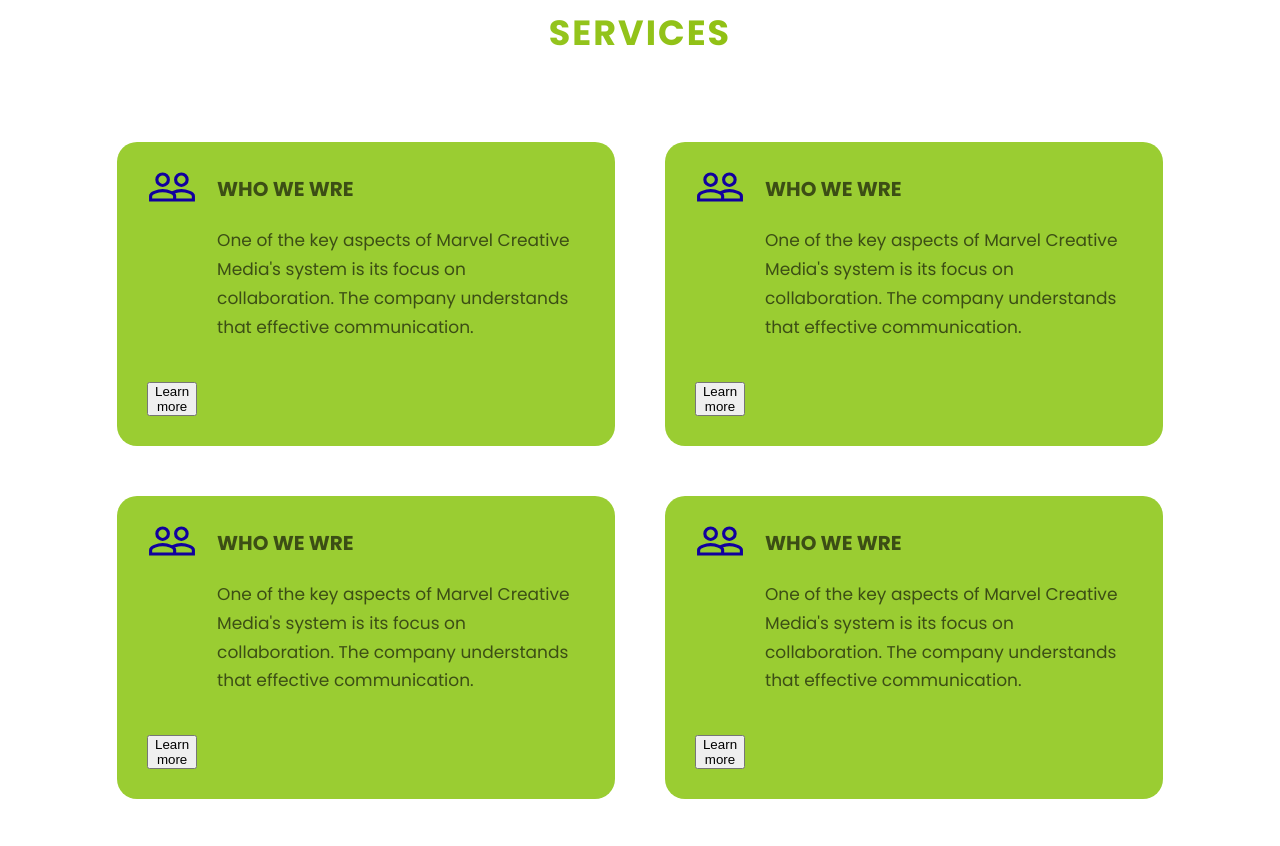
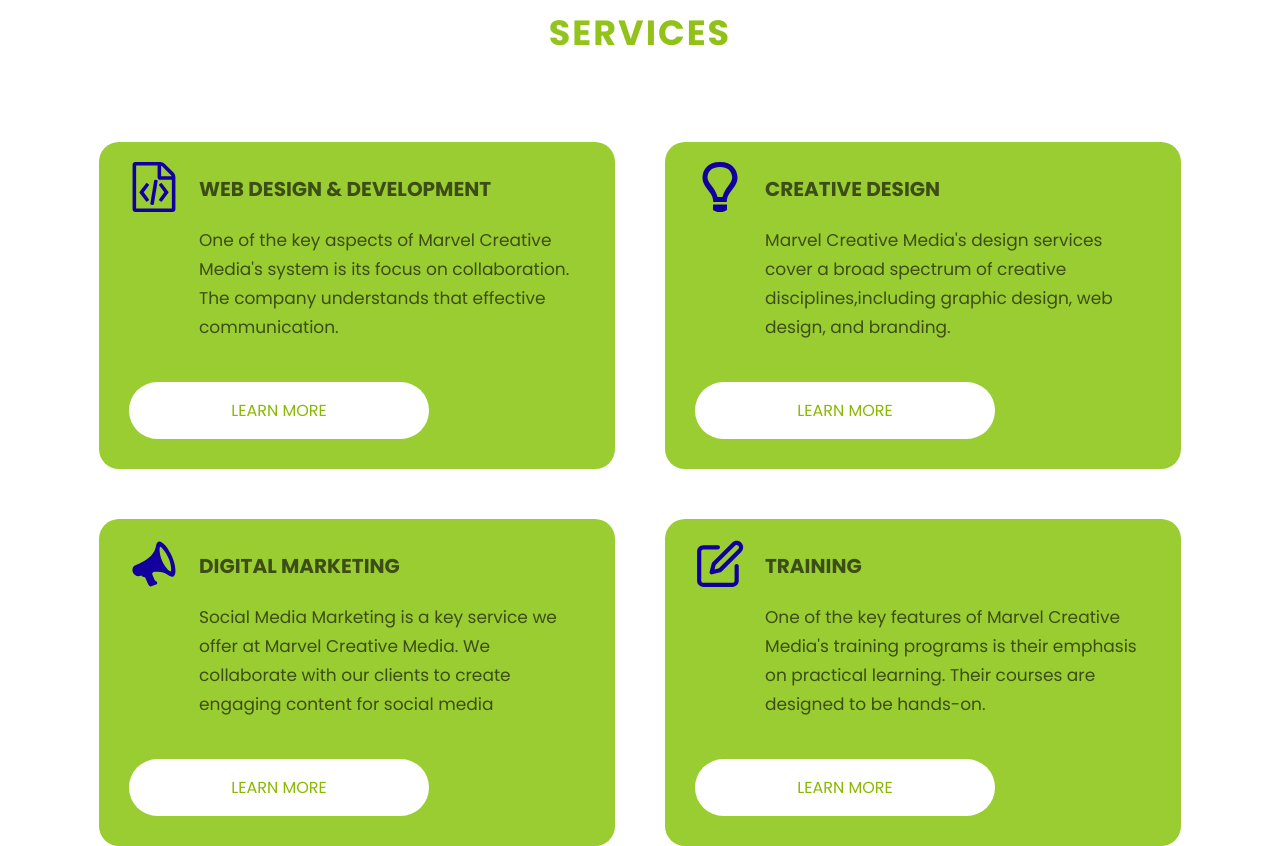
Before and after one commit to tsbproject/marvelcmedia, a website: page index.html in a window 1280 px wide. Shown: the part 1839-2685 px from the top of the page. Before the commit the page ends 2638 px from the top, so only its background shows below. Drawn offline with Linux system fonts and the light colour scheme.

Commit message:
[committed]

```diff
--- a/index.html
+++ b/index.html
@@ -140,7 +140,7 @@
             <section class="section-about">
                 <div class="u-center-text u-margin-buttom-big u-margin-top-medium">
                         <h2 class="heading-secondary">
-                            digital solutions that help businesses and individuals.
+                            digital solutions that help businesses and individuals
                         </h2>
                 </div>
 
@@ -165,62 +165,61 @@
                     </div>
             </section>
 
-            <section class="section-services mt-md">
+            <section class="section-home-services mt-md">
 
-                <div class="heading-secondary services-heading mb-hg"> Services</div>
-                <div class="services">
-                    <div class="service">
+                <div class="heading-secondary home-services-heading mb-hg"> Services</div>
+                <div class="home-services">
+                    <div class="home-service">
 
-                        <h2 class="heading-tertiary">who we wre</h2>
-                        <svg class="service__icon">
-                            <use href="img/sprite.svg#icon-people_outline"></use>
+                        <h2 class="heading-tertiary">Web design & development</h2>
+                        <svg class="home-service__icon">
+                            <use href="img/sprite.svg#icon-file-code-o"></use>
                         </svg>
                         <p class="paragraph">
                             One of the key aspects of Marvel Creative Media's system
                             is its focus on collaboration. The company understands
                             that effective communication.
                         </p>
-                        <button class="service__btn">Learn more</button>
+                        <a href="webdesign&development.html" class="btn btn--white btn--animated home-service__btn">Learn More</a>
                     </div>
 
-                    <div class="service">
-                        <svg class="service__icon">
-                            <use href="img/sprite.svg#icon-people_outline"></use>
+                    <div class="home-service">
+                        <svg class="home-service__icon">
+                            <use href="img/sprite.svg#icon-light-bulb"></use>
                         </svg>
-                        <h2 class="heading-tertiary">who we wre</h2>
+                        <h2 class="heading-tertiary">creative design</h2>
                         <p class="paragraph">
-                            One of the key aspects of Marvel Creative Media's system
-                            is its focus on collaboration. The company understands
-                            that effective communication.
+                            Marvel Creative Media's design services cover a broad spectrum of
+                             creative disciplines,including graphic design, web design, and branding.
                         </p>
-                        <button class="service__btn">Learn more</button>
+                        <a href="creative-design.html" class="btn btn--white btn--animated home-service__btn">Learn More</a>
                     </div>
 
 
-                    <div class="service">
-                        <svg class="service__icon">
-                            <use href="img/sprite.svg#icon-people_outline"></use>
+                    <div class="home-service">
+                        <svg class="home-service__icon">
+                            <use href="img/sprite.svg#icon-megaphone"></use>
                         </svg>
-                        <h2 class="heading-tertiary">who we wre</h2>
+                        <h2 class="heading-tertiary">Digital marketing</h2>
                         <p class="paragraph">
-                            One of the key aspects of Marvel Creative Media's system
-                            is its focus on collaboration. The company understands
-                            that effective communication.
+                            Social Media Marketing is a key service we offer at Marvel Creative Media.
+                            We collaborate with our clients to create engaging content for social media
                         </p>
-                        <button class=" btn--text">Learn more</button>
+                        <a href="digitalmarketing.html" class="btn btn--white btn--animated home-service__btn">Learn More</a>
                     </div>
 
-                    <div class="service">
-                        <svg class="service__icon">
-                            <use href="img/sprite.svg#icon-people_outline"></use>
+                    <div class="home-service">
+                        <svg class="home-service__icon">
+                            <use href="img/sprite.svg#icon-edit"></use>
                         </svg>
-                        <h2 class="heading-tertiary">who we wre</h2>
+                        <h2 class="heading-tertiary">Training</h2>
                         <p class="paragraph">
-                            One of the key aspects of Marvel Creative Media's system
-                            is its focus on collaboration. The company understands
-                            that effective communication.
+                            One of the key features of Marvel Creative Media's training
+                             programs is their emphasis on practical learning.
+                             Their courses are designed to be hands-on.
                         </p>
-                        <button class="service__btn">Learn more</button>
+                        <!-- <button class="btn">Learn more</button> -->
+                        <a href="about.html" class="btn btn--white btn--animated home-service__btn">Learn More</a>
                     </div>
                 </div>
 
--- a/sass/base/_base.scss
+++ b/sass/base/_base.scss
@@ -38,7 +38,7 @@
  .container.home-layout {
        display: grid;
 
-      grid-template-rows:  repeat(4, min-content);
+      grid-template-rows:  repeat(3, min-content);
       grid-template-columns: [full-start] minmax(6rem, 1fr)  [center-start] repeat(10, [col-start] minmax(min-content, 14rem) [col-end] ) [center-end] minmax(6rem, 1fr) [full-end];
 
 
@@ -58,27 +58,27 @@
 
 
       @media only screen and (max-width: $bp-medium) {
-         grid-template-rows:  repeat(3, min-content);
+         grgrid-template-rows: 110vh 150vh repeat(1, min-content);
          grid-template-columns: repeat(auto-fit, minmax(0, 1fr));
 
    }
 
 
       @media only screen and (max-width: $bp-small) {
-         grid-template-rows: 20vh 100vh min-content  300vw min-content repeat(9, min-content);
+         grid-template-rows: 110vh 140vh repeat(1, min-content);
          grid-template-columns: repeat(auto-fit, minmax(35rem, 1fr));
 
    }
 
       @media only screen and (max-width: $bp-smaller) {
-     grid-template-rows: 20vh 120vh min-content  300vw min-content repeat(9, min-content);
-     grid-template-columns: repeat(auto-fit, minmax(0vw, 1fr));
+      grid-template-rows: 110vh 115vh repeat(1, min-content);
+     grid-template-columns: repeat(auto-fit, minmax(0rem, 1fr));
 
  }
 
 
  @media only screen and (max-width: $bp-smallest) {
-   grid-template-rows: 110vh 120vh repeat(1, min-content);
+   grid-template-rows: 110vh 270vh  min-content;
      grid-template-columns: repeat(auto-fit, minmax(0vw, 1fr));
 
 
--- a/sass/layout/_header.scss
+++ b/sass/layout/_header.scss
@@ -11,6 +11,22 @@
 
     clip-path: polygon(0 0, 100% 0%, 100% 70%, 0% 100%);
     position: relative;
+
+    @media only screen and (max-width:$bp-medium) {
+      clip-path: polygon(0 0, 100% 0%, 100% 92%, 0% 100%);
+
+}
+
+    @media only screen and (max-width:$bp-small) {
+      clip-path: polygon(0 0, 100% 0%, 100% 92%, 0% 100%);
+
+}
+
+    @media only screen and (max-width:$bp-smaller) {
+      clip-path: polygon(0 0, 100% 0%, 100% 92%, 0% 100%);
+
+}
+
 
     @media only screen and (max-width:$bp-smallest) {
         clip-path: polygon(0 0, 100% 0%, 100% 90%, 0% 100%);
--- a/sass/pages/_home.scss
+++ b/sass/pages/_home.scss
@@ -4,10 +4,34 @@
     padding: 25rem 0 ;
     margin-top: -35vh;
 
+
+    @media only screen and (max-width:$bp-medium) {
+        padding: 10rem 0 ;
+        margin-top: -15vh;
+
+
+    }
+
+    @media only screen and (max-width:$bp-small) {
+        padding: 10rem 0 ;
+        margin-top: -15vh;
+
+
+    }
+
+
+    @media only screen and (max-width:$bp-smaller) {
+        padding: 10rem 0 ;
+        margin-top: -15vh;
+
+
+    }
+
+
     @media only screen and (max-width:$bp-smallest) {
         padding: 10rem 0 ;
         margin-top: -10vh;
-        // height: 200vh;
+
 
     }
 
@@ -26,17 +50,41 @@
     margin-bottom: 10rem;
     animation: fadeIn 2s;
 
+
+    @media only screen and (max-width:$bp-medium) {
+        grid-template-columns: repeat(1, 1fr);
+
+        // margin-top: 10rem;
+
+    }
+
+
+    @media only screen and (max-width:$bp-small) {
+        grid-template-columns: repeat(1, 1fr);
+
+        margin-top: 10rem;
+
+    }
+
+
+    @media only screen and (max-width:$bp-smaller) {
+        grid-template-columns: repeat(1, 1fr);
+
+        margin-top: 10rem;
+
+    }
+
     @media only screen and (max-width:$bp-smallest) {
         grid-template-columns: repeat(1, 1fr);
 
         margin-top: 10rem;
-        margin-bottom: 0rem;
+
     }
 }
 
 
 
-.section-services {
+.section-home-services {
     grid-column: col-start 2 / col-start 10;
 
     display: grid;
@@ -67,7 +115,7 @@
     }
 }
 
-.services-heading {
+.home-services-heading {
     justify-content: center;
     align-content: center;
     text-align: center;
@@ -76,7 +124,7 @@
 }
 
 
-.services {
+.home-services {
     display: grid;
 
 
@@ -105,7 +153,7 @@
 
     @media only screen and (max-width:$bp-smallest) {
         grid-template-columns: repeat(1, 1fr);
-        padding: 3rem 3rem;
+        padding: 3rem 0;
 
     }
 
@@ -115,7 +163,7 @@
 }
 
 
-.service {
+.home-service {
     background-color: $color-primary-yellowgreen-light;
     display: grid;
     grid-template-columns: min-content 1fr;
@@ -123,6 +171,11 @@
     row-gap: 2rem;
     border-radius: 2rem;
     padding: 3rem;
+
+    @media only screen and (max-width:$bp-smallest) {
+        padding: 2rem .8rem;
+
+    }
 
 
 
@@ -134,4 +187,16 @@
         grid-row: 1 / span 2 ; // make the icon span down it row
         transform: translateY(-1rem);
     }
+
+    &__btn {
+       grid-column: 1 / span 2;
+       width: 30rem;
+       text-align: center;
+
+       @media only screen and (max-width:$bp-smallest) {
+           width:  20rem;
+       }
+
+
+    }
 }
```
Also changed, not shown: css/style.css, 1 other file.
